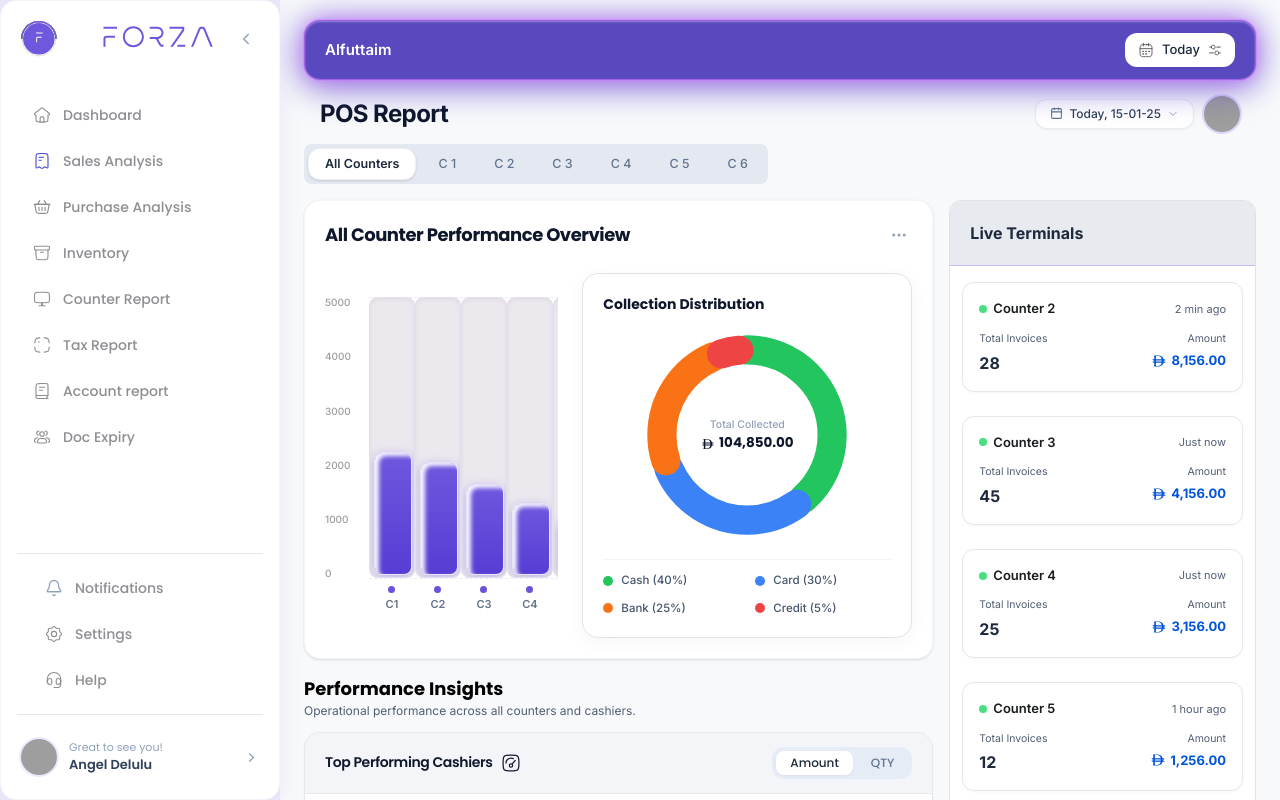
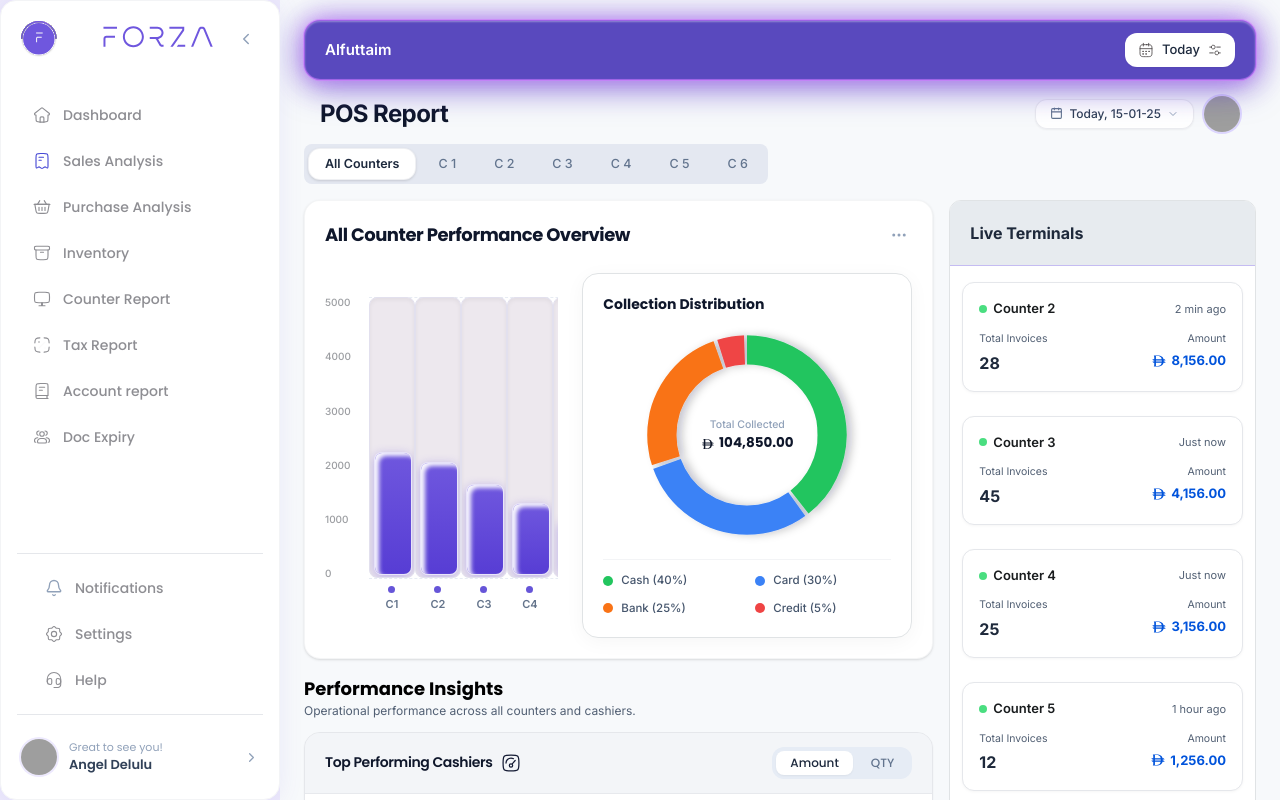
Before and after one commit to shijinp006/Forza, a React (Vite) app: page / in a window 1280 px wide. Built offline with nearby package versions, Linux system fonts and the light colour scheme; grey boxes are pictures that could not be loaded.

Commit message:
first commit

```diff
--- a/src/Pages/posReport/CounterPerformanceChart.jsx
+++ b/src/Pages/posReport/CounterPerformanceChart.jsx
@@ -201,15 +201,24 @@ export function CounterPerformanceChart({ activeCounter, onSelectCounter, viewTy
 
                     {/* Donut SVG */}
                     <div className="relative w-full h-56 flex items-center justify-center">
-                        <svg viewBox="0 0 100 100" className="w-full h-full transform -rotate-90">
+                        <svg viewBox="0 0 100 100" className="w-full h-full overflow-visible">
+                            <defs>
+                                <filter id="donut3d-shadow-chart" x="-30%" y="-30%" width="160%" height="160%">
+                                    <feDropShadow dx="0" dy="2.5" stdDeviation="2" floodColor="#0F172A" floodOpacity="0.22" />
+                                </filter>
+                            </defs>
+
+                            {/* Track Circle */}
                             <circle cx="50" cy="50" r="38" stroke="#F1F5F9" strokeWidth="13" fill="transparent" />
+                            {/* Rotated 3D Donut Slices */}
+                            <g transform="rotate(-90 50 50)" filter="url(#donut3d-shadow-chart)">
                                 {(() => {
                                     const C = 2 * Math.PI * 38;
                                     let accumOffset = 0;
                                     return collectionDistribution.map((item) => {
                                         const p = Number(item.percentage) || 0;
                                         const color = item.color || getTypeColor(item.type, p);
-                                    const dashLength = Math.max(0, (p / 100) * C - (p > 0 ? 4 : 0));
+                                        const dashLength = Math.max(0, (p / 100) * C - (p > 0 ? 1.5 : 0));
                                         const gapLength = C - dashLength;
                                         const offset = accumOffset;
                                         accumOffset -= (p / 100) * C;
@@ -222,11 +231,11 @@ export function CounterPerformanceChart({ activeCounter, onSelectCounter, viewTy
                                                 fill="transparent"
                                                 strokeDasharray={`${dashLength.toFixed(1)} ${gapLength.toFixed(1)}`}
                                                 strokeDashoffset={offset.toFixed(1)}
-                                            strokeLinecap="round"
                                             />
                                         );
                                     });
                                 })()}
+                            </g>
                         </svg>
                         <div className="absolute inset-0 flex flex-col items-center justify-center text-center p-2">
                             <span style={{ ...inter, fontWeight: 500, fontSize: "10.5px" }} className="text-slate-400 leading-tight">
--- a/src/Pages/posReport/ShiftOverview.jsx
+++ b/src/Pages/posReport/ShiftOverview.jsx
@@ -152,15 +152,24 @@ export function ShiftOverview({ counter }) {
 
                     {/* Donut Chart */}
                     <div className="relative w-48 h-48 sm:w-52 sm:h-52 my-auto flex items-center justify-center">
-                        <svg viewBox="0 0 100 100" className="w-full h-full -rotate-90">
+                        <svg viewBox="0 0 100 100" className="w-full h-full overflow-visible">
+                            <defs>
+                                <filter id="donut3d-shadow" x="-30%" y="-30%" width="160%" height="160%">
+                                    <feDropShadow dx="0" dy="2.5" stdDeviation="2" floodColor="#0F172A" floodOpacity="0.22" />
+                                </filter>
+                            </defs>
+
+                            {/* Track Circle */}
                             <circle cx="50" cy="50" r="38" stroke="#F1F5F9" strokeWidth="13" fill="transparent" />
+                            {/* Rotated 3D Donut Slices */}
+                            <g transform="rotate(-90 50 50)" filter="url(#donut3d-shadow)">
                                 {(() => {
                                     const C = 2 * Math.PI * 38;
                                     let accumOffset = 0;
                                     return collectionDistribution.map((item) => {
                                         const p = Number(item.percentage) || 0;
                                         const color = item.color || getTypeColor(item.type, p);
-                                    const dashLength = Math.max(0, (p / 100) * C - (p > 0 ? 4 : 0));
+                                        const dashLength = Math.max(0, (p / 100) * C - (p > 0 ? 1.5 : 0));
                                         const gapLength = C - dashLength;
                                         const offset = accumOffset;
                                         accumOffset -= (p / 100) * C;
@@ -173,11 +182,11 @@ export function ShiftOverview({ counter }) {
                                                 fill="transparent"
                                                 strokeDasharray={`${dashLength.toFixed(1)} ${gapLength.toFixed(1)}`}
                                                 strokeDashoffset={offset.toFixed(1)}
-                                            strokeLinecap="round"
                                             />
                                         );
                                     });
                                 })()}
+                            </g>
                         </svg>
 
                         {/* Donut Center */}
```
Lines whose indentation alone changed are shown as unchanged.
